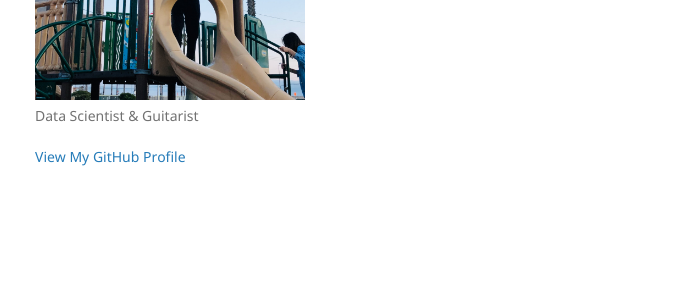
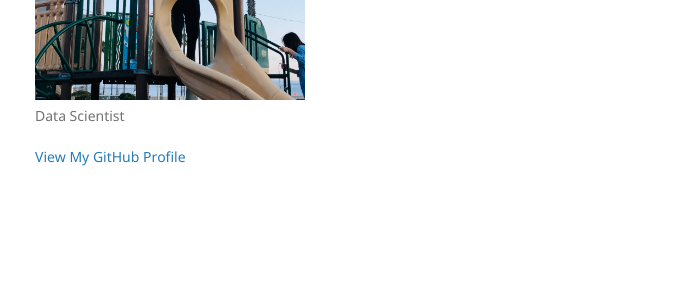
Before and after one commit to im-daniel-wang/im-daniel-wang.github.io, a Jekyll site: the page built from another-page.md, in a window 1280 px wide. Shown: the part 279-579 px from the top of the page, without its empty margins (175-871 px from the left). Built offline with Jekyll 4.4.1, drawn with Linux system fonts in a browser that asks for light colours; our own code applies the rules of GitHub Pages for plain Markdown files.

Commit message:
delete guitarist

```diff
--- a/_config.yml
+++ b/_config.yml
@@ -1,6 +1,6 @@
 title: Jue Wang (Daniel)
 logo: /assets/img/IMG_6772.jpeg
-description: Data Scientist & Guitarist
+description: Data Scientist
 show_downloads: false
 google_analytics:
 theme: jekyll-theme-minimal
```
